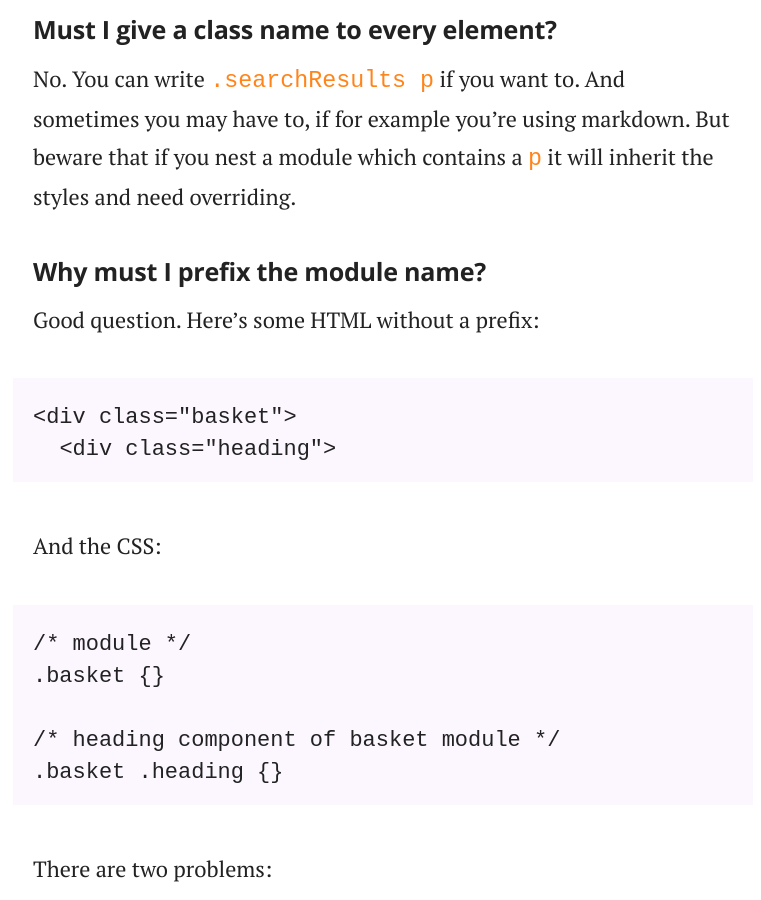
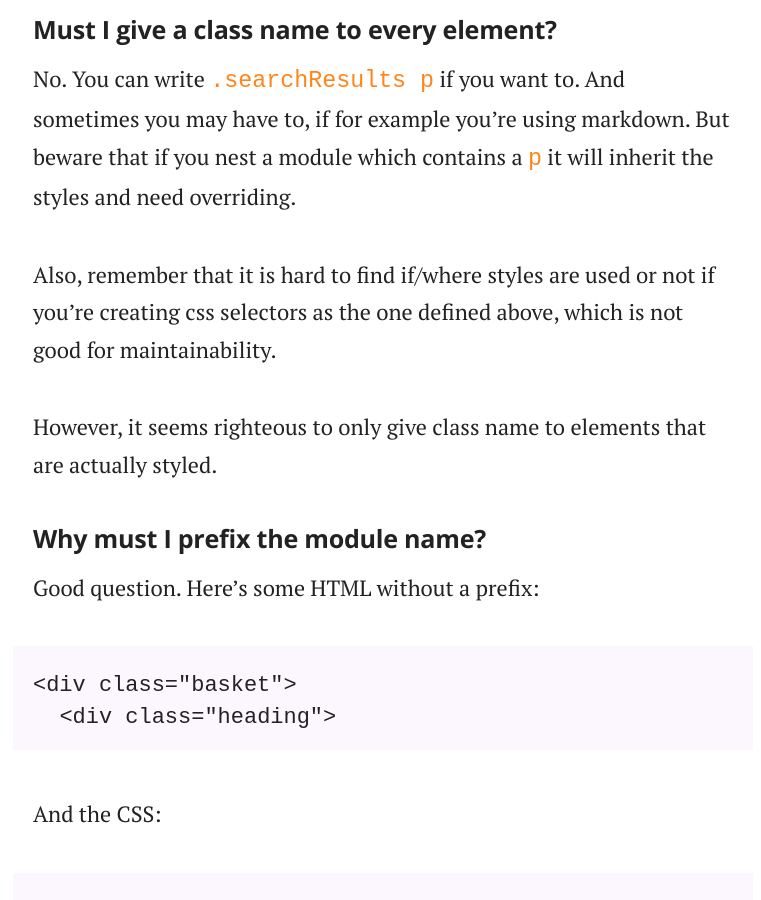
Before and after one commit to adamsilver/maintainablecss.com-jekyll, a Jekyll site: the page built from _chapters/05-conventions.md, in a window 1280 px wide and 900 px high, scrolled down 1060 px. Shown: the whole window, without its empty margins (257-1018 px from the left). Built offline with Jekyll 4.4.1, drawn with Linux system fonts in a browser that asks for light colours.

Commit message:
Update 05-conventions.md
Exposing more reasoning on the 'Must I give a class name to every element?' question.

```diff
--- a/_chapters/05-conventions.md
+++ b/_chapters/05-conventions.md
@@ -31,6 +31,10 @@ Notes:
 
 No. You can write `.searchResults p` if you want to. And sometimes you may have to, if for example you're using markdown. But beware that if you nest a module which contains a `p` it will inherit the styles and need overriding.
 
+Also, remember that it is hard to find if/where styles are used or not if you're creating css selectors as the one defined above, which is not good for maintainability.
+
+However, it seems righteous to only give class name to elements that are actually styled.
+
 ## Why must I prefix the module name?
 
 Good question. Here's some HTML without a prefix:
```
